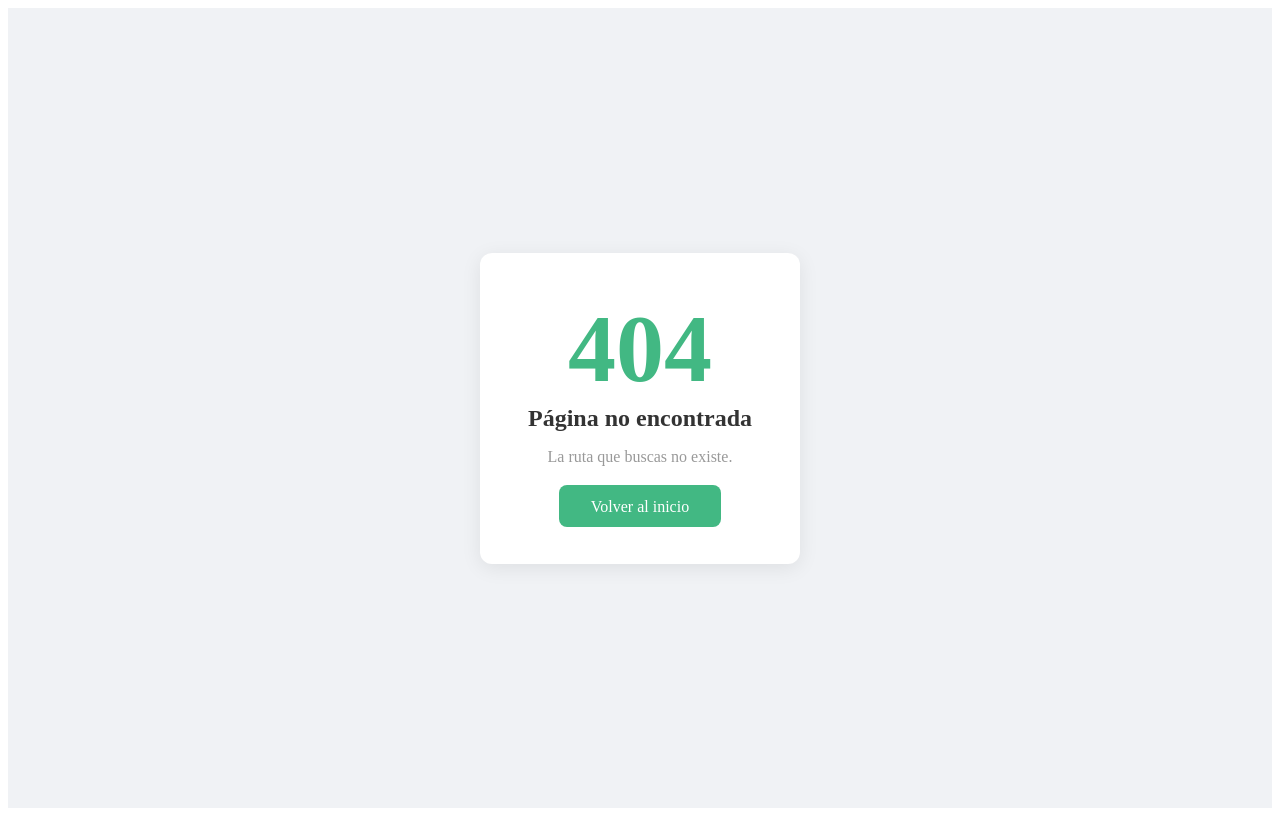
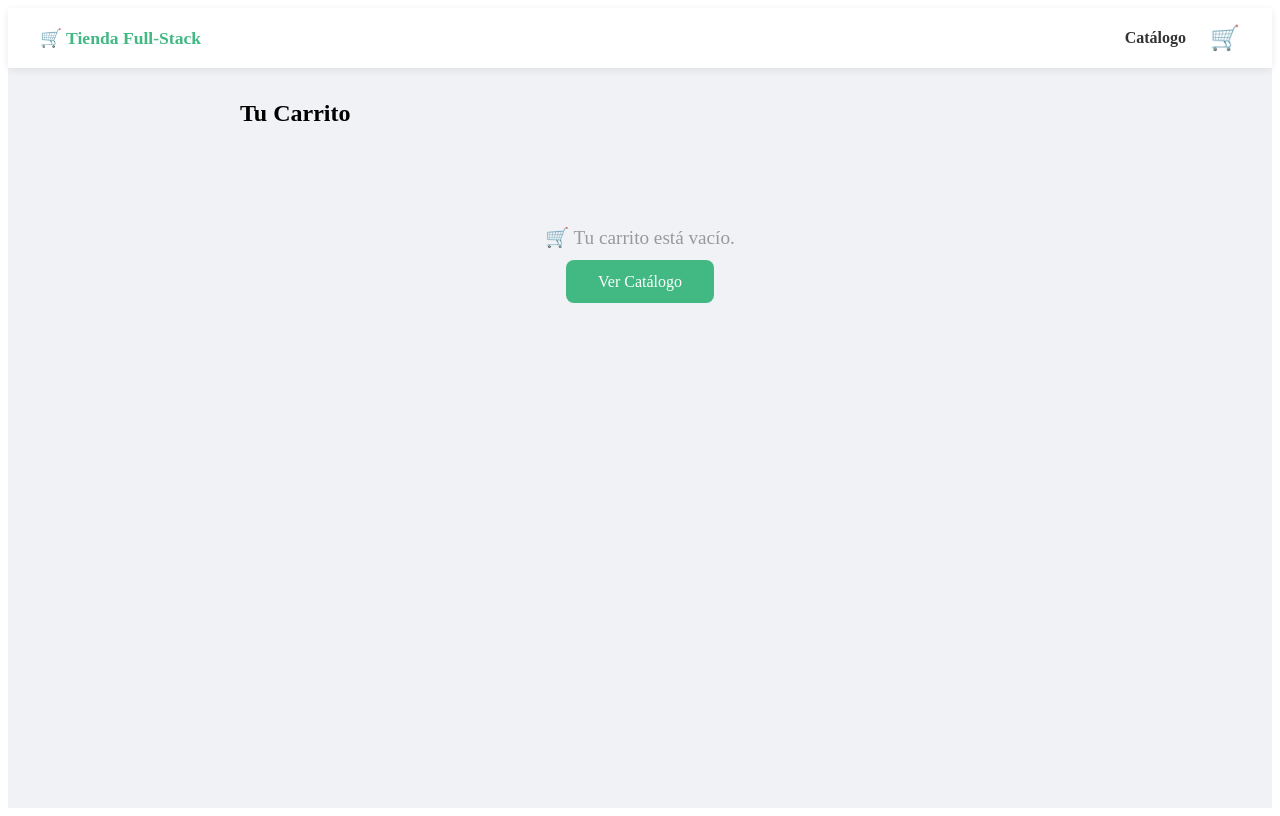
Before and after one commit to victormanrmz14-crypto/tienda-fullstack, a Vue app in the folder practica2-frontend/: page /carrito in a window 1280 px wide. Before the commit this address had no page. Built offline with nearby package versions, Linux system fonts and the light colour scheme.

Commit message:
Practica 04 - Carrito de compras con Pinia y localStorage

```diff
--- /dev/null
+++ b/practica2-frontend/src/components/CartIcon.vue
@@ -0,0 +1,36 @@
+<template>
+  <RouterLink to="/carrito" class="cart-link">
+    <span class="cart-icon">
+      🛒
+      <span v-if="carrito.totalItems > 0" class="badge">
+        {{ carrito.totalItems }}
+      </span>
+    </span>
+  </RouterLink>
+</template>
+
+<script setup>
+import { useCarritoStore } from '@/stores/carrito'
+
+const carrito = useCarritoStore()
+</script>
+
+<style scoped>
+.cart-link { text-decoration: none; position: relative; }
+.cart-icon { font-size: 1.5rem; position: relative; display: inline-block; }
+.badge {
+  position: absolute;
+  top: -8px;
+  right: -10px;
+  background: #e74c3c;
+  color: white;
+  border-radius: 50%;
+  width: 20px;
+  height: 20px;
+  font-size: 0.7rem;
+  display: flex;
+  align-items: center;
+  justify-content: center;
+  font-weight: bold;
+}
+</style>
--- a/practica2-frontend/src/main.js
+++ b/practica2-frontend/src/main.js
@@ -1,12 +1,19 @@
 import { createApp } from 'vue'
 import { createPinia } from 'pinia'
-
 import App from './App.vue'
 import router from './router'
+import { useCarritoStore } from '@/stores/carrito'
 
 const app = createApp(App)
+const pinia = createPinia()
 
-app.use(createPinia())
+app.use(pinia)
 app.use(router)
 
+// Sincronizar carrito con localStorage automáticamente
+const carrito = useCarritoStore()
+carrito.$subscribe((mutation, state) => {
+    localStorage.setItem('carrito', JSON.stringify(state.items))
+})
+
 app.mount('#app')
--- a/practica2-frontend/src/router/index.js
+++ b/practica2-frontend/src/router/index.js
@@ -52,6 +52,11 @@ const router = createRouter({
       name: 'not-found',
       component: () => import('@/views/NotFound.vue'),
     },
+    {
+      path: '/carrito',
+      name: 'carrito',
+      component: () => import('@/views/CartView.vue'),
+    },
   ],
 })
 
--- /dev/null
+++ b/practica2-frontend/src/stores/carrito.js
@@ -0,0 +1,42 @@
+import { defineStore } from 'pinia'
+
+export const useCarritoStore = defineStore('carrito', {
+    state: () => ({
+        items: JSON.parse(localStorage.getItem('carrito') || '[]')
+    }),
+
+    getters: {
+        totalItems:  (state) => state.items.reduce((s, i) => s + i.cantidad, 0),
+        totalPrecio: (state) => state.items.reduce((s, i) => s + i.precio * i.cantidad, 0),
+        cantidadDeProducto: (state) => (id) =>
+            state.items.find(i => i.id === id)?.cantidad || 0,
+    },
+
+    actions: {
+        agregar(producto) {
+            const existente = this.items.find(i => i.id === producto.id)
+            if (existente) {
+                existente.cantidad++
+            } else {
+                this.items.push({ ...producto, cantidad: 1 })
+            }
+        },
+
+        quitar(id) {
+            this.items = this.items.filter(i => i.id !== id)
+        },
+
+        cambiarCantidad(id, cantidad) {
+            if (cantidad <= 0) {
+                this.quitar(id)
+                return
+            }
+            const item = this.items.find(i => i.id === id)
+            if (item) item.cantidad = cantidad
+        },
+
+        vaciar() {
+            this.items = []
+        },
+    }
+})
--- /dev/null
+++ b/practica2-frontend/src/views/CartView.vue
@@ -0,0 +1,178 @@
+<template>
+  <div class="cart">
+    <nav class="navbar">
+      <RouterLink to="/">🛒 Tienda Full-Stack</RouterLink>
+      <div class="nav-links">
+        <RouterLink to="/catalogo">Catálogo</RouterLink>
+        <CartIcon />
+      </div>
+    </nav>
+
+    <div class="content">
+      <h2>Tu Carrito</h2>
+
+      <div v-if="carrito.items.length === 0" class="empty">
+        <p>🛒 Tu carrito está vacío.</p>
+        <RouterLink to="/catalogo" class="btn-primary">Ver Catálogo</RouterLink>
+      </div>
+
+      <div v-else>
+        <div class="items">
+          <div v-for="item in carrito.items" :key="item.id" class="item-card">
+            <div class="item-info">
+              <h4>{{ item.nombre }}</h4>
+              <p class="precio-unit">${{ item.precio }} por unidad</p>
+            </div>
+
+            <div class="item-controls">
+              <button @click="carrito.cambiarCantidad(item.id, item.cantidad - 1)">−</button>
+              <span class="cantidad">{{ item.cantidad }}</span>
+              <button @click="carrito.cambiarCantidad(item.id, item.cantidad + 1)">+</button>
+            </div>
+
+            <div class="item-subtotal">
+              <span>${{ (item.precio * item.cantidad).toFixed(2) }}</span>
+              <button class="btn-quitar" @click="carrito.quitar(item.id)">×</button>
+            </div>
+          </div>
+        </div>
+
+        <div class="resumen">
+          <div class="total">
+            <span>Total</span>
+            <span class="total-precio">${{ carrito.totalPrecio.toFixed(2) }}</span>
+          </div>
+          <div class="acciones">
+            <button class="btn-vaciar" @click="confirmarVaciar">
+              Vaciar carrito
+            </button>
+            <button class="btn-comprar" @click="finalizarCompra">
+              Finalizar compra
+            </button>
+          </div>
+        </div>
+      </div>
+    </div>
+  </div>
+</template>
+
+<script setup>
+import { useCarritoStore } from '@/stores/carrito'
+import CartIcon from '@/components/CartIcon.vue'
+
+const carrito = useCarritoStore()
+
+const confirmarVaciar = () => {
+  if (confirm('¿Seguro que quieres vaciar el carrito?')) {
+    carrito.vaciar()
+  }
+}
+
+const finalizarCompra = () => {
+  alert('¡Compra finalizada! Gracias por tu pedido 🎉')
+  carrito.vaciar()
+}
+</script>
+
+<style scoped>
+.cart { min-height: 100vh; background: #f0f2f5; }
+.navbar {
+  background: white;
+  padding: 1rem 2rem;
+  display: flex;
+  justify-content: space-between;
+  align-items: center;
+  box-shadow: 0 2px 8px rgba(0,0,0,0.08);
+}
+.navbar a { text-decoration: none; color: #42b883; font-weight: bold; font-size: 1.1rem; }
+.nav-links { display: flex; gap: 1.5rem; align-items: center; }
+.nav-links a { color: #333; font-size: 1rem; }
+.content { padding: 2rem; max-width: 800px; margin: 0 auto; }
+.content h2 { margin: 0 0 2rem; }
+.empty { text-align: center; padding: 3rem; }
+.empty p { font-size: 1.2rem; color: #999; margin-bottom: 1.5rem; }
+.btn-primary {
+  background: #42b883;
+  color: white;
+  padding: 0.8rem 2rem;
+  border-radius: 8px;
+  text-decoration: none;
+  font-weight: 500;
+}
+.items { display: flex; flex-direction: column; gap: 1rem; margin-bottom: 2rem; }
+.item-card {
+  background: white;
+  border-radius: 12px;
+  padding: 1.5rem;
+  display: flex;
+  align-items: center;
+  justify-content: space-between;
+  box-shadow: 0 4px 12px rgba(0,0,0,0.06);
+  gap: 1rem;
+}
+.item-info { flex: 1; }
+.item-info h4 { margin: 0 0 0.3rem; }
+.precio-unit { margin: 0; color: #999; font-size: 0.9rem; }
+.item-controls { display: flex; align-items: center; gap: 0.8rem; }
+.item-controls button {
+  width: 32px;
+  height: 32px;
+  border: 1px solid #ddd;
+  background: white;
+  border-radius: 6px;
+  font-size: 1.2rem;
+  cursor: pointer;
+  display: flex;
+  align-items: center;
+  justify-content: center;
+}
+.item-controls button:hover { background: #f0f0f0; }
+.cantidad { font-weight: bold; font-size: 1.1rem; min-width: 24px; text-align: center; }
+.item-subtotal { display: flex; align-items: center; gap: 1rem; }
+.item-subtotal span { font-weight: bold; color: #42b883; font-size: 1.1rem; }
+.btn-quitar {
+  background: none;
+  border: none;
+  color: #e74c3c;
+  font-size: 1.4rem;
+  cursor: pointer;
+  padding: 0;
+  line-height: 1;
+}
+.resumen {
+  background: white;
+  border-radius: 12px;
+  padding: 1.5rem;
+  box-shadow: 0 4px 12px rgba(0,0,0,0.06);
+}
+.total {
+  display: flex;
+  justify-content: space-between;
+  align-items: center;
+  margin-bottom: 1.5rem;
+  font-size: 1.1rem;
+}
+.total-precio { font-size: 1.5rem; font-weight: bold; color: #42b883; }
+.acciones { display: flex; gap: 1rem; }
+.btn-vaciar {
+  flex: 1;
+  padding: 0.8rem;
+  border: 1px solid #e74c3c;
+  background: white;
+  color: #e74c3c;
+  border-radius: 8px;
+  cursor: pointer;
+  font-size: 1rem;
+}
+.btn-comprar {
+  flex: 2;
+  padding: 0.8rem;
+  background: #42b883;
+  color: white;
+  border: none;
+  border-radius: 8px;
+  cursor: pointer;
+  font-size: 1rem;
+  font-weight: 500;
+}
+</style>
--- a/practica2-frontend/src/views/CatalogoView.vue
+++ b/practica2-frontend/src/views/CatalogoView.vue
@@ -1,51 +1,86 @@
 <template>
-  <div class="home">
+  <div class="catalogo">
     <nav class="navbar">
-      <h1>🛒 Tienda Full-Stack</h1>
+      <RouterLink to="/">🛒 Tienda Full-Stack</RouterLink>
       <div class="nav-links">
         <RouterLink to="/catalogo">Catálogo</RouterLink>
         <RouterLink v-if="!auth.isAuthenticated" to="/login">Login</RouterLink>
         <RouterLink v-if="auth.isAuthenticated" to="/admin">Admin</RouterLink>
+        <CartIcon />
       </div>
     </nav>
 
-    <section class="hero">
-      <h2>Bienvenido a la Tienda</h2>
-      <p>Encuentra los mejores productos al mejor precio.</p>
-      <RouterLink to="/catalogo" class="btn-primary">Ver Catálogo</RouterLink>
-    </section>
+    <div class="content">
+      <div class="header">
+        <h2>Catálogo de Productos</h2>
+        <input
+            v-model="busqueda"
+            type="text"
+            placeholder="🔍 Buscar producto..."
+            class="buscador"
+        />
+      </div>
 
-    <section class="ultimos-productos">
-      <h3>Últimos Productos</h3>
-      <div v-if="loading" class="loading">Cargando...</div>
+      <div v-if="loading" class="loading">Cargando productos...</div>
+
+      <div v-else-if="productosFiltrados.length === 0" class="empty">
+        No se encontraron productos.
+      </div>
+
       <div v-else class="productos-grid">
         <div
-            v-for="producto in ultimos"
+            v-for="producto in productosFiltrados"
             :key="producto.id"
             class="producto-card"
         >
-          <h4>{{ producto.nombre }}</h4>
-          <p class="precio">${{ producto.precio }}</p>
-          <RouterLink :to="`/catalogo/${producto.id}`">Ver detalle →</RouterLink>
+          <div class="card-body">
+            <h4>{{ producto.nombre }}</h4>
+            <p class="descripcion">{{ producto.descripcion || 'Sin descripción' }}</p>
+            <div class="card-footer">
+              <span class="precio">${{ producto.precio }}</span>
+              <span class="stock">Stock: {{ producto.stock }}</span>
+            </div>
+          </div>
+          <button class="btn-agregar" @click="carrito.agregar(producto)">
+            <template v-if="carrito.cantidadDeProducto(producto.id) > 0">
+              En carrito ({{ carrito.cantidadDeProducto(producto.id) }})
+            </template>
+            <template v-else>
+              🛒 Agregar al carrito
+            </template>
+          </button>
+          <RouterLink :to="`/catalogo/${producto.id}`" class="btn-detalle">
+            Ver detalle
+          </RouterLink>
         </div>
       </div>
-    </section>
+    </div>
   </div>
 </template>
 
 <script setup>
-import { ref, onMounted } from 'vue'
+import { ref, computed, onMounted } from 'vue'
 import axios from 'axios'
 import { useAuthStore } from '@/stores/auth'
+import { useCarritoStore } from '@/stores/carrito'
+import CartIcon from '@/components/CartIcon.vue'
 
-const auth    = useAuthStore()
-const loading = ref(true)
-const ultimos = ref([])
+const auth     = useAuthStore()
+const carrito  = useCarritoStore()
+const loading  = ref(true)
+const productos = ref([])
+const busqueda  = ref('')
+
+const productosFiltrados = computed(() =>
+    productos.value.filter(p =>
+        p.nombre.toLowerCase().includes(busqueda.value.toLowerCase())
+    )
+)
 
 onMounted(async () => {
   try {
     const res = await axios.get('http://localhost:8000/api/productos')
-    ultimos.value = res.data.slice(0, 3)
+    productos.value = res.data
   } catch (e) {
     console.error(e)
   } finally {
@@ -55,7 +90,7 @@ onMounted(async () => {
 </script>
 
 <style scoped>
-.home { min-height: 100vh; background: #f0f2f5; }
+.catalogo { min-height: 100vh; background: #f0f2f5; }
 .navbar {
   background: white;
   padding: 1rem 2rem;
@@ -64,41 +99,66 @@ onMounted(async () => {
   align-items: center;
   box-shadow: 0 2px 8px rgba(0,0,0,0.08);
 }
-.navbar h1 { margin: 0; color: #42b883; font-size: 1.3rem; }
-.nav-links { display: flex; gap: 1.5rem; }
-.nav-links a { text-decoration: none; color: #333; font-weight: 500; }
+.navbar a { text-decoration: none; color: #42b883; font-weight: bold; font-size: 1.1rem; }
+.nav-links { display: flex; gap: 1.5rem; align-items: center; }
+.nav-links a { color: #333; font-size: 1rem; }
 .nav-links a:hover { color: #42b883; }
-.hero {
-  text-align: center;
-  padding: 4rem 2rem;
-  background: linear-gradient(135deg, #42b883, #35495e);
-  color: white;
+.content { padding: 2rem; max-width: 1100px; margin: 0 auto; }
+.header {
+  display: flex;
+  justify-content: space-between;
+  align-items: center;
+  margin-bottom: 2rem;
+  flex-wrap: wrap;
+  gap: 1rem;
 }
-.hero h2 { font-size: 2.5rem; margin: 0 0 1rem; }
-.hero p  { font-size: 1.2rem; margin: 0 0 2rem; opacity: 0.9; }
-.btn-primary {
-  background: white;
-  color: #42b883;
-  padding: 0.8rem 2rem;
+.header h2 { margin: 0; }
+.buscador {
+  padding: 0.6rem 1rem;
+  border: 1px solid #ddd;
   border-radius: 8px;
-  text-decoration: none;
-  font-weight: bold;
+  font-size: 1rem;
+  width: 260px;
 }
-.ultimos-productos { padding: 3rem 2rem; max-width: 1000px; margin: 0 auto; }
-.ultimos-productos h3 { font-size: 1.5rem; margin-bottom: 1.5rem; }
 .productos-grid {
   display: grid;
-  grid-template-columns: repeat(auto-fill, minmax(250px, 1fr));
+  grid-template-columns: repeat(auto-fill, minmax(260px, 1fr));
   gap: 1.5rem;
 }
 .producto-card {
   background: white;
-  padding: 1.5rem;
   border-radius: 12px;
   box-shadow: 0 4px 12px rgba(0,0,0,0.08);
+  overflow: hidden;
+  display: flex;
+  flex-direction: column;
 }
-.producto-card h4 { margin: 0 0 0.5rem; }
-.precio { color: #42b883; font-weight: bold; font-size: 1.2rem; margin: 0 0 1rem; }
-.producto-card a { color: #42b883; text-decoration: none; font-size: 0.9rem; }
-.loading { text-align: center; color: #999; padding: 2rem; }
+.card-body { padding: 1.5rem; flex: 1; }
+.card-body h4 { margin: 0 0 0.5rem; }
+.descripcion { color: #666; font-size: 0.9rem; margin: 0 0 1rem; }
+.card-footer { display: flex; justify-content: space-between; align-items: center; }
+.precio { color: #42b883; font-weight: bold; font-size: 1.2rem; }
+.stock { color: #999; font-size: 0.85rem; }
+.btn-agregar {
+  display: block;
+  width: 100%;
+  padding: 0.7rem;
+  background: #35495e;
+  color: white;
+  border: none;
+  cursor: pointer;
+  font-size: 0.95rem;
+}
+.btn-agregar:hover { background: #2c3e50; }
+.btn-detalle {
+  display: block;
+  text-align: center;
+  padding: 0.8rem;
+  background: #42b883;
+  color: white;
+  text-decoration: none;
+  font-weight: 500;
+}
+.btn-detalle:hover { background: #35a070; }
+.loading, .empty { text-align: center; padding: 3rem; color: #999; }
 </style>
```
